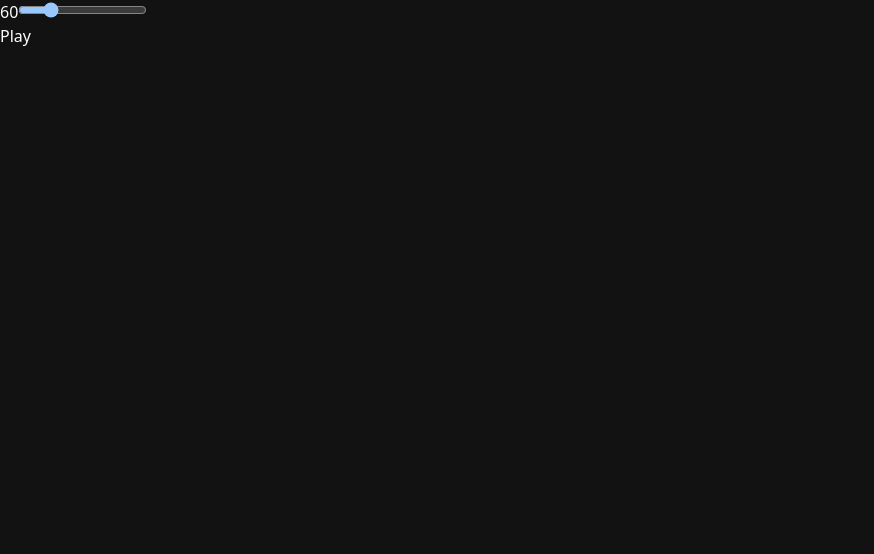
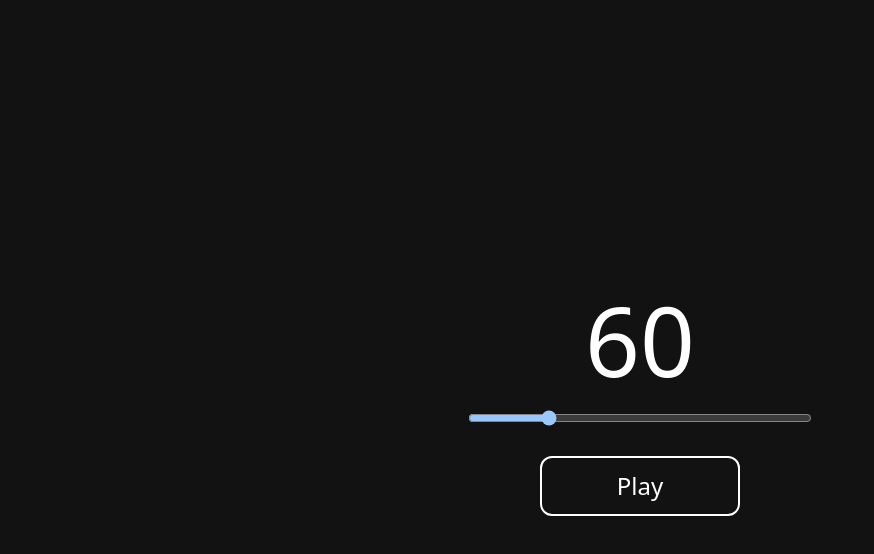
Before and after one commit to FirstDayAtWork/Metronomich, a React (Vite) app: page / in a window 1280 px wide. Shown: the top 554 px of the page, without its empty margins (0-874 px from the left). Built offline with nearby package versions, Linux system fonts and the light colour scheme.

Commit message:
feat: add slider debaunce logic && apply some styles && add sync button animation

```diff
--- a/src/components/bpm-slider.tsx
+++ b/src/components/bpm-slider.tsx
@@ -1,4 +1,5 @@
 import type { ChangeEvent } from 'react';
+import { cn } from '../utils/cn';
 
 type BpmSliderProps = {
   handleBpmValue: (event: ChangeEvent<HTMLInputElement>) => void;
@@ -9,9 +10,10 @@ export default function BpmSlider(props: BpmSliderProps) {
   const { handleBpmValue, bpmValue } = props;
 
   return (
-    <div>
+    <div className={cn('flex w-full flex-col items-center p-2 text-8xl')}>
       <output htmlFor="bpm">{bpmValue}</output>
       <input
+        className={cn('h-15 w-full')}
         onChange={handleBpmValue}
         id="bpm"
         name="bpm-input"
--- a/src/components/sound-player.tsx
+++ b/src/components/sound-player.tsx
@@ -2,12 +2,18 @@ import { useEffect, useRef, useState } from 'react';
 import type { ChangeEvent } from 'react';
 import { sound } from '../utils/sound';
 import BpmSlider from './bpm-slider';
+import { cn } from '../utils/cn';
+import useDebounce from '../hooks/useDebounce';
 
 export default function SoundPlayer() {
   const [isPlayed, setIsPlayed] = useState(false);
   const intervalRef = useRef<number>(null);
 
+  const beatRef = useRef<HTMLDivElement>(null);
+
   const [bpmValue, setBpmValue] = useState(60);
+
+  const delayedBpmValue = useDebounce(bpmValue, 350);
 
   function handleBpmValue(event: ChangeEvent<HTMLInputElement>) {
     setBpmValue(+event.target.value);
@@ -33,12 +39,17 @@ export default function SoundPlayer() {
       return;
     }
 
-    const repeat = () => {
+    function repeat() {
       sound.pause();
       sound.currentTime = 0;
+
+      if (beatRef.current) {
+        beatRef.current.style.animationDuration = `${60000 / delayedBpmValue}ms`;
+      }
+
       sound.play();
-      intervalRef.current = setTimeout(repeat, 60000 / bpmValue);
-    };
+      intervalRef.current = setTimeout(repeat, 60000 / delayedBpmValue);
+    }
 
     repeat();
 
@@ -47,12 +58,29 @@ export default function SoundPlayer() {
         clearTimeout(intervalRef.current);
       }
     };
-  }, [bpmValue, isPlayed]);
+  }, [delayedBpmValue, isPlayed]);
 
   return (
-    <>
+    <div
+      className={cn('m-auto flex min-h-75 max-w-4xl min-w-90 flex-col items-center justify-center')}
+    >
       <BpmSlider handleBpmValue={handleBpmValue} bpmValue={bpmValue} />
-      <button onClick={playPause}>{isPlayed ? 'Pause' : 'Play'}</button>
-    </>
+
+      <div className={cn('relative')}>
+        <div
+          ref={beatRef}
+          className={cn('absolute inset-0 rounded-xl', isPlayed && 'metronome-pulse')}
+        ></div>
+
+        <button
+          className={cn(
+            'relative w-50 rounded-xl border-2 px-5 py-3 text-center text-2xl hover:cursor-pointer',
+          )}
+          onClick={playPause}
+        >
+          {isPlayed ? 'Pause' : 'Play'}
+        </button>
+      </div>
+    </div>
   );
 }
--- a/src/index.css
+++ b/src/index.css
@@ -4,6 +4,35 @@
   font-family: system-ui, Avenir, Helvetica, Arial, sans-serif;
   box-sizing: border-box;
   color-scheme: dark;
+}
+
+body {
   padding: 0;
   margin: 0;
 }
+
+#root {
+  display: flex;
+  align-items: center;
+  justify-content: center;
+  height: 100vh;
+}
+
+@keyframes beat-pulse {
+  0% {
+    box-shadow: 0 0 0 0 rgba(59, 130, 246, 0.7);
+    transform: scale(1);
+  }
+  50% {
+    box-shadow: 0 0 0 15px rgba(59, 130, 246, 0);
+    transform: scale(1.05);
+  }
+  100% {
+    box-shadow: 0 0 0 0 rgba(59, 130, 246, 0);
+    transform: scale(1);
+  }
+}
+
+.metronome-pulse {
+  animation: beat-pulse 1s cubic-bezier(0.25, 0.46, 0.45, 0.94) infinite;
+}
```
